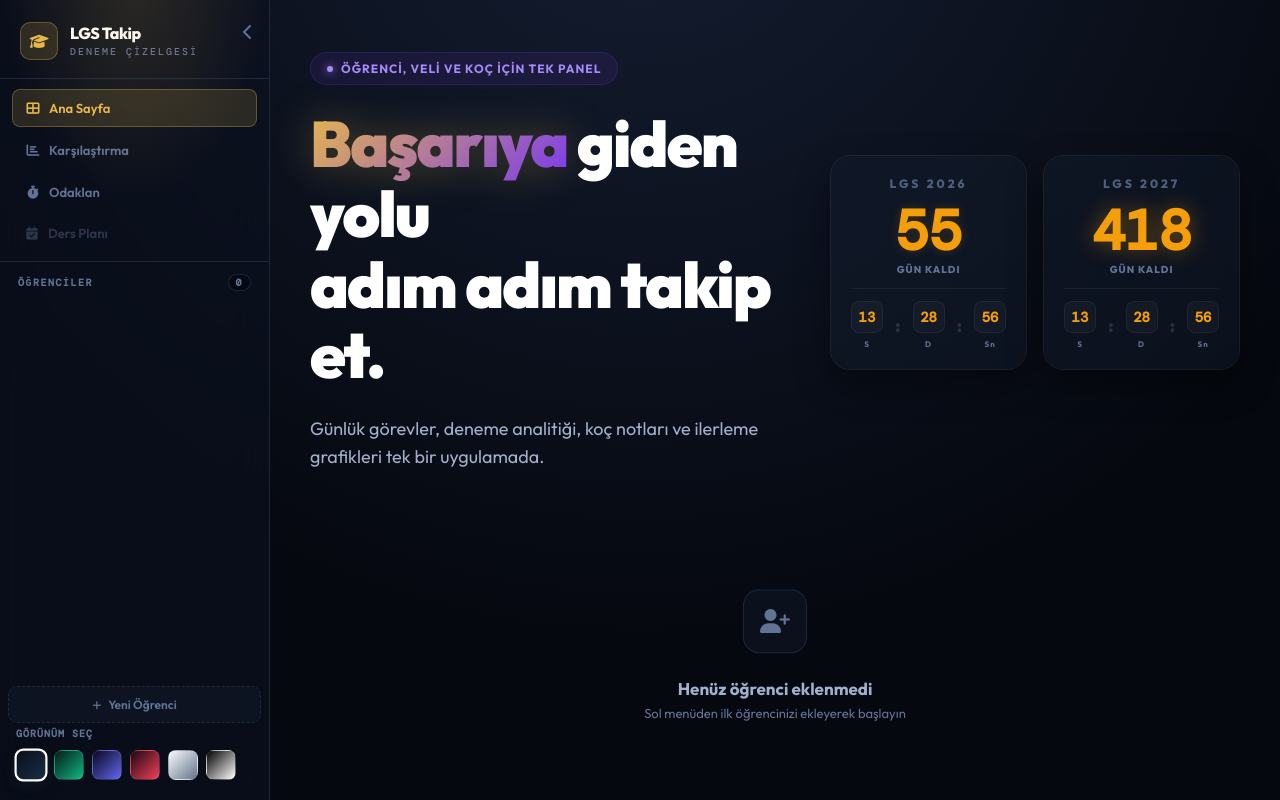
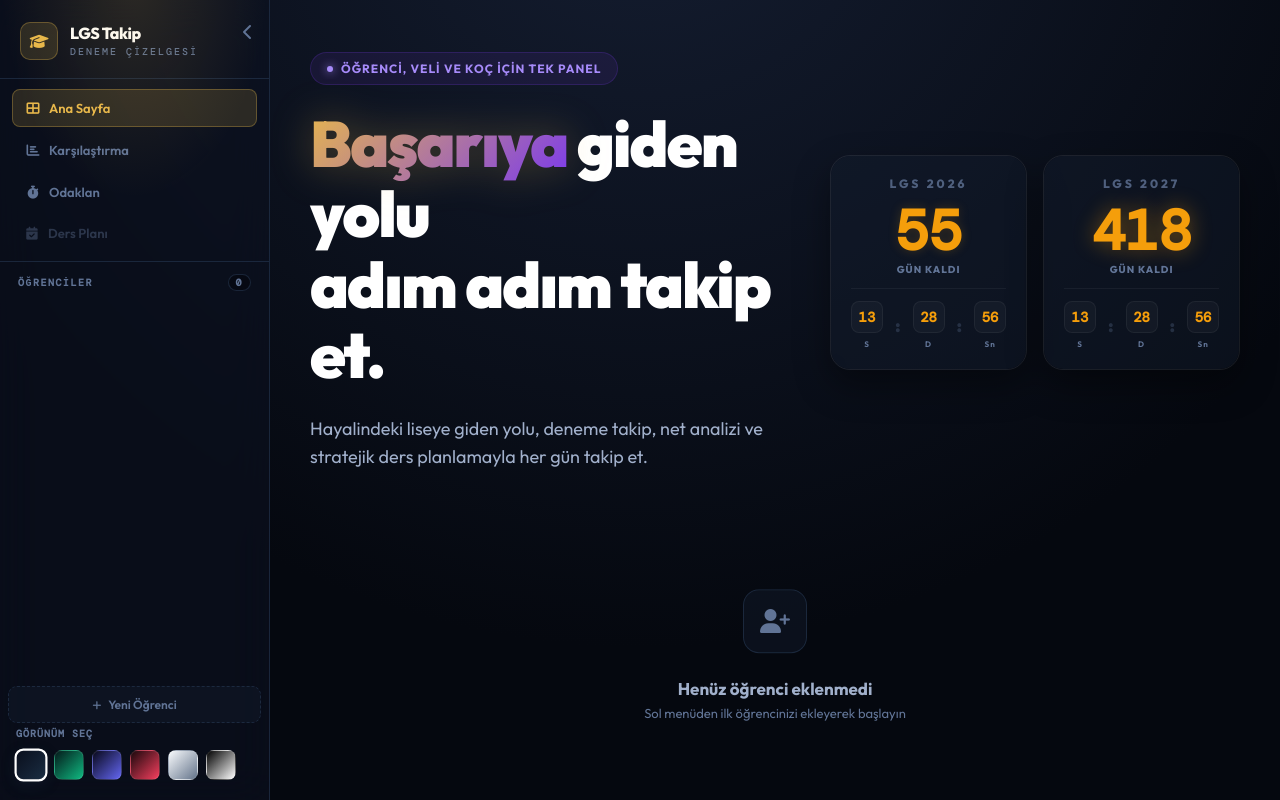
Before and after one commit to seha-mobil/lgstakip, a Next.js app: page / in a window 1280 px wide. Built offline with nearby package versions, Linux system fonts and the light colour scheme; no server answers; the database is empty; a web font is replaced by a local one.

Commit message:
style: update hero subtext with new selected vision statement

```diff
--- a/app/page.tsx
+++ b/app/page.tsx
@@ -70,7 +70,7 @@ export default async function Dashboard() {
           </h1>
 
           <p className="animate-fade-up" style={{ fontSize: '18px', color: 'var(--text2)', lineHeight: 1.6, maxWidth: '500px', animationDelay: '0.2s' }}>
-            Günlük görevler, deneme analitiği, koç notları ve ilerleme grafikleri tek bir uygulamada.
+            Hayalindeki liseye giden yolu, deneme takip, net analizi ve stratejik ders planlamayla her gün takip et.
           </p>
         </div>
 
```
